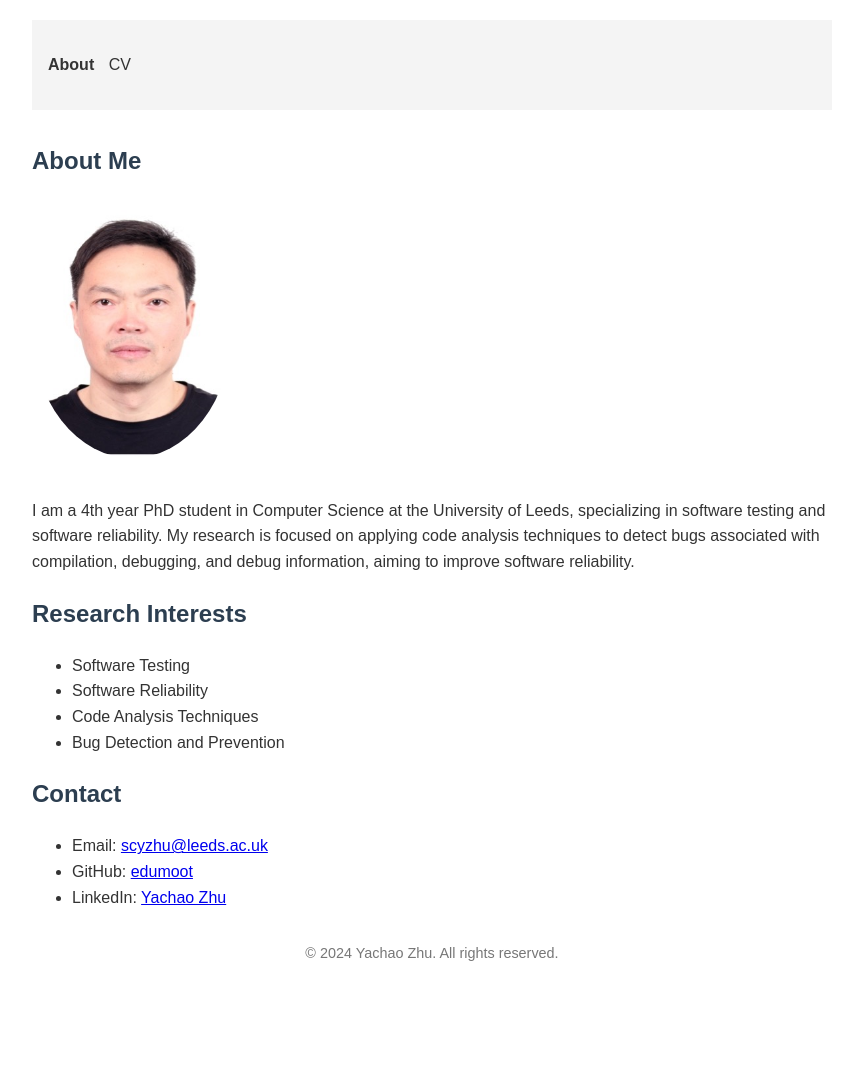
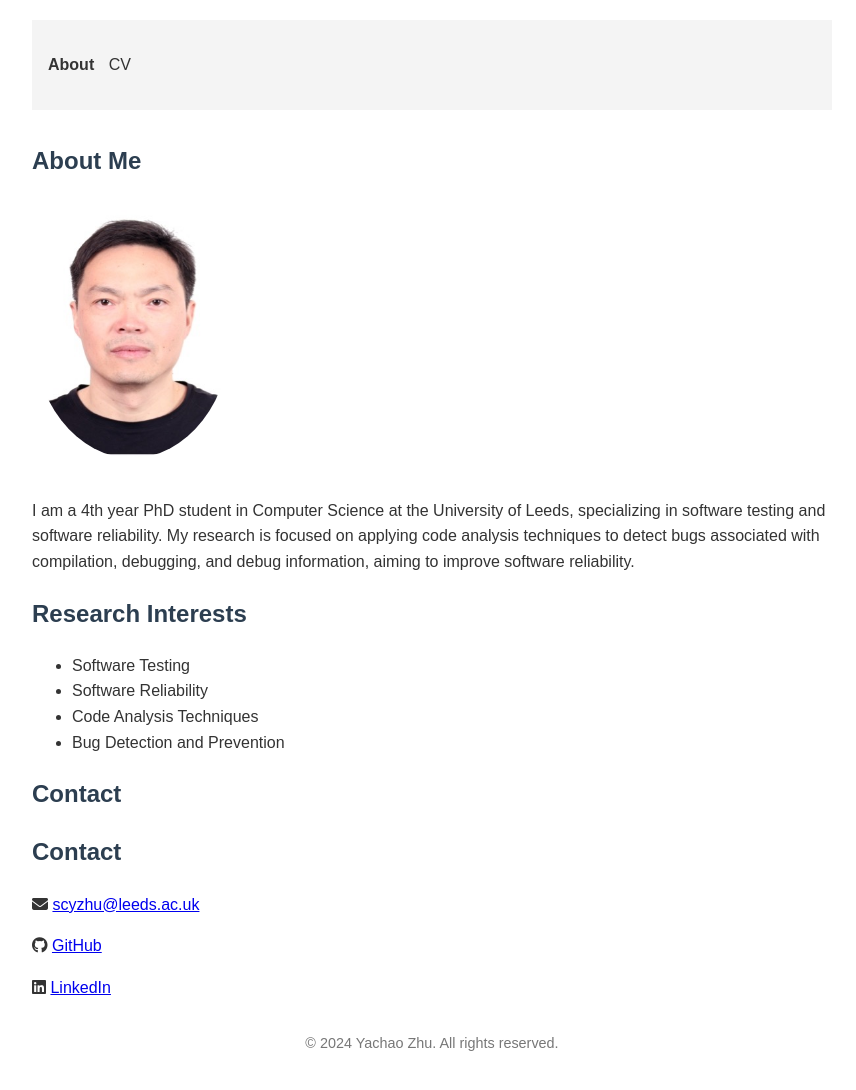
Before and after one commit to edumoot/edumoot.github.io, a Jekyll site: the page built from _pages/index.md, in a window 1280 px wide. Shown: the whole page, without its empty margins (208-1064 px from the left). Built offline with Jekyll 4.4.1, drawn with Linux system fonts in a browser that asks for light colours; nearby versions of some CDN libraries; before the commit the page ends 1000 px from its top, so only the background shows below that.

Commit message:
Update contact section with icons and ignore .DS_Store

```diff
--- a/_layouts/default.html
+++ b/_layouts/default.html
@@ -5,6 +5,7 @@
     <meta name="viewport" content="width=device-width, initial-scale=1.0">
     <title>{{ page.title }} - {{ site.title }}</title>
     <link rel="stylesheet" href="{{ '/assets/css/main.css' | relative_url }}">
+    <script src="https://kit.fontawesome.com/a076d05399.js" crossorigin="anonymous"></script>
 </head>
 <body>
     {% include header.html %}
--- a/_pages/index.md
+++ b/_pages/index.md
@@ -17,6 +17,10 @@ I am a 4th year PhD student in Computer Science at the University of Leeds, spec
 
 ## Contact
 
-- Email: [{{ site.author.email }}](mailto:{{ site.author.email }})
-- GitHub: [{{ site.author.github }}](https://github.com/{{ site.author.github }})
-- LinkedIn: [Yachao Zhu](https://www.linkedin.com/in/{{ site.author.linkedin }})
+## Contact
+
+<i class="fas fa-envelope"></i> [{{ site.author.email }}](mailto:{{ site.author.email }})
+
+<i class="fab fa-github"></i> [GitHub](https://github.com/{{ site.author.github }})
+
+<i class="fab fa-linkedin"></i> [LinkedIn](https://www.linkedin.com/in/{{ site.author.linkedin }})
```
Also changed, not shown: 1 other file.
